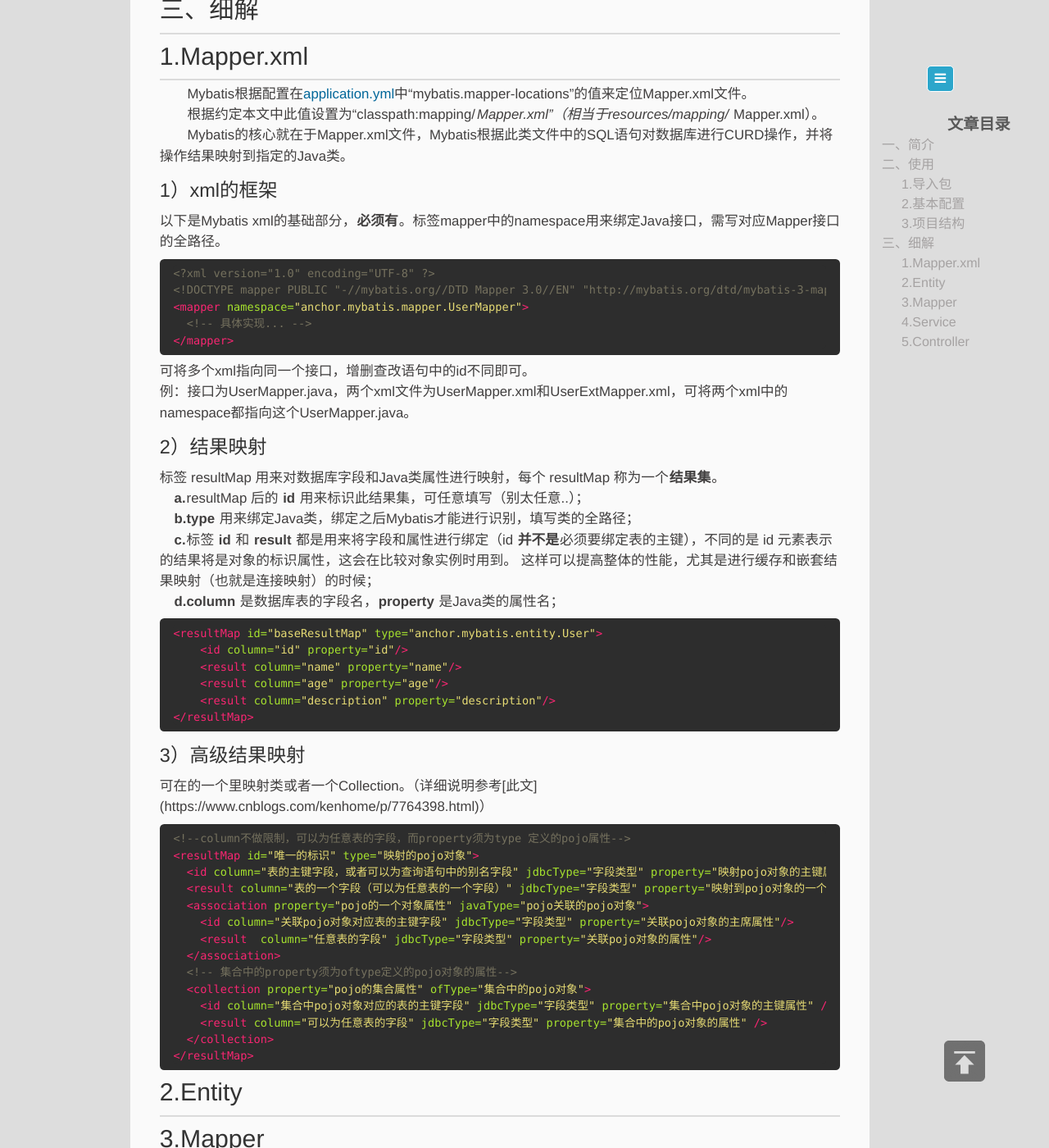
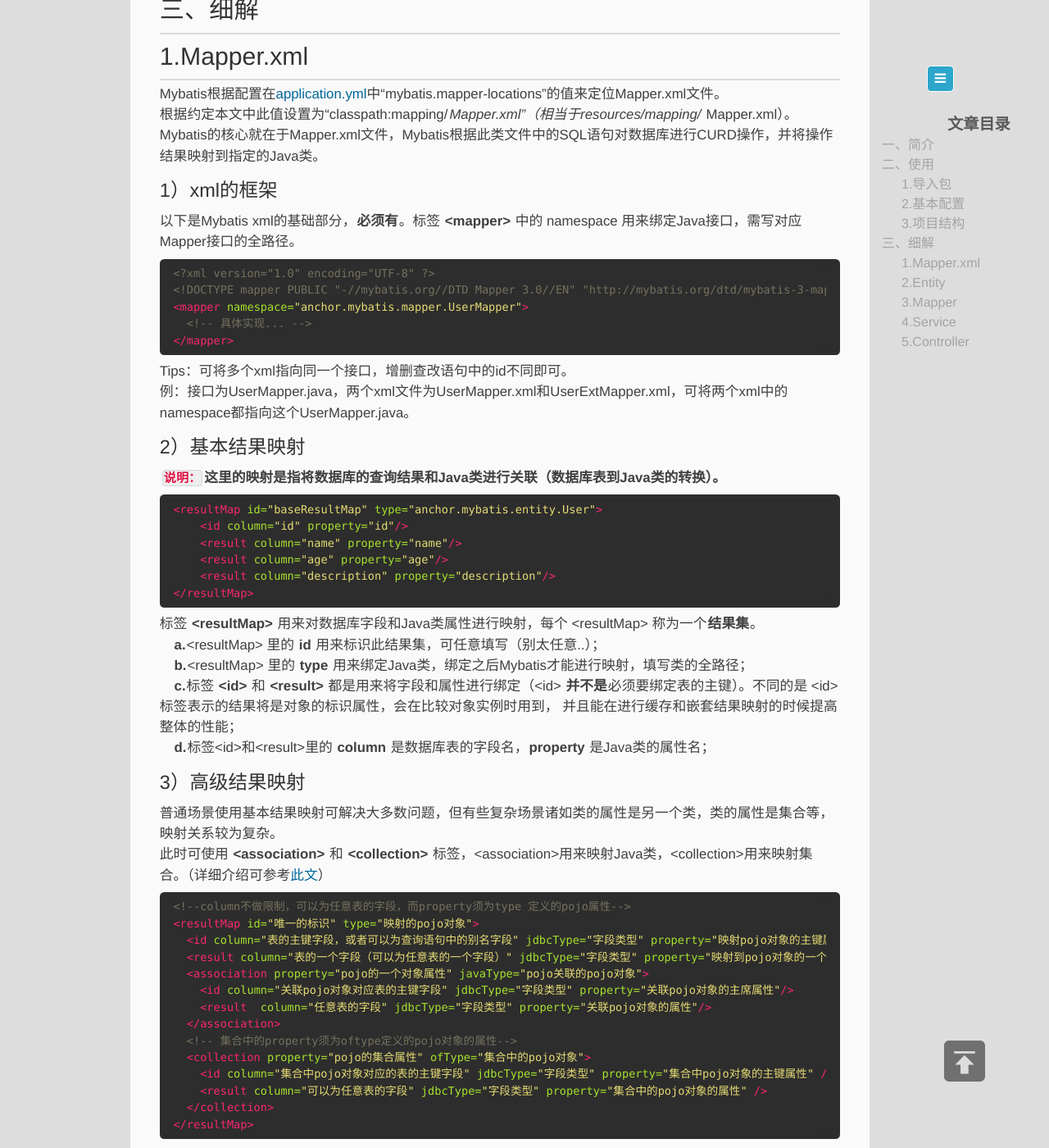
Before and after one commit to memorate/memorate.github.io, a Jekyll site: the page built from _posts/2019-12-31-spring-boot-mybatis.markdown, in a window 1280 px wide and 1400 px high, scrolled down 2421 px. Shown: the whole window at 82% size. Built offline with Jekyll 4.4.1, drawn with Linux system fonts in a browser that asks for light colours; some of the changed text lies outside the part shown.

Commit message:
添加mybatis内容

````diff
--- a/_posts/2019-12-31-spring-boot-mybatis.markdown
+++ b/_posts/2019-12-31-spring-boot-mybatis.markdown
@@ -87,15 +87,10 @@ logging:
   <!-- 具体实现... -->
 </mapper>
 ```
-可将多个xml指向同一个接口，增删查改语句中的id不同即可。
+Tips：可将多个xml指向同一个接口，增删查改语句中的id不同即可。
 例：接口为UserMapper.java，两个xml文件为UserMapper.xml和UserExtMapper.xml，可将两个xml中的namespace都指向这个UserMapper.java。
-#### 2）结果映射
-标签 resultMap 用来对数据库字段和Java类属性进行映射，每个 resultMap 称为一个**结果集**。
-　**a.**resultMap 后的 **id** 用来标识此结果集，可任意填写（别太任意..）；
-　**b.type** 用来绑定Java类，绑定之后Mybatis才能进行识别，填写类的全路径；
-　**c.**标签 **id** 和 **result** 都是用来将字段和属性进行绑定（id **并不是**必须要绑定表的主键），不同的是 id 元素表示的结果将是对象的标识属性，这会在比较对象实例时用到。
-这样可以提高整体的性能，尤其是进行缓存和嵌套结果映射（也就是连接映射）的时候；
-　**d.column** 是数据库表的字段名，**property** 是Java类的属性名；
+#### 2）基本结果映射
+**`说明：`这里的映射是指将数据库的查询结果和Java类进行关联（数据库表到Java类的转换）。**
 ```xml
 <resultMap id="baseResultMap" type="anchor.mybatis.entity.User">
     <id column="id" property="id"/>
@@ -104,8 +99,15 @@ logging:
     <result column="description" property="description"/>
 </resultMap>
 ```
+标签 **\<resultMap>** 用来对数据库字段和Java类属性进行映射，每个 \<resultMap> 称为一个**结果集**。
+　**a.**\<resultMap> 里的 **id** 用来标识此结果集，可任意填写（别太任意..）；
+　**b.**\<resultMap> 里的 **type** 用来绑定Java类，绑定之后Mybatis才能进行映射，填写类的全路径；
+　**c.**标签 **\<id>** 和 **\<result>** 都是用来将字段和属性进行绑定（\<id> **并不是**必须要绑定表的主键）。不同的是 \<id> 标签表示的结果将是对象的标识属性，会在比较对象实例时用到，
+并且能在进行缓存和嵌套结果映射的时候提高整体的性能；
+　**d.**标签\<id>和\<result>里的 **column** 是数据库表的字段名，**property** 是Java类的属性名；
 #### 3）高级结果映射
-可在<resultMap>的一个<result>里映射类或者一个Collection。（详细说明参考[此文](https://www.cnblogs.com/kenhome/p/7764398.html)）
+普通场景使用基本结果映射可解决大多数问题，但有些复杂场景诸如类的属性是另一个类，类的属性是集合等，映射关系较为复杂。
+此时可使用 **\<association>** 和 **\<collection>** 标签，\<association>用来映射Java类，\<collection>用来映射集合。（详细介绍可参考[此文](https://www.cnblogs.com/kenhome/p/7764398.html)）
 ```xml
 <!--column不做限制，可以为任意表的字段，而property须为type 定义的pojo属性-->
 <resultMap id="唯一的标识" type="映射的pojo对象">
@@ -122,6 +124,12 @@ logging:
   </collection>
 </resultMap>
 ```
+#### 4）CURD
+使用 **\<insert>**、**\<delete>**、**\<select>**、**\<update>** 四个标签并编写SQL语句进行增删查改。
+##### Ⅰ.新增
+##### Ⅱ.更新
+##### Ⅲ.查询
+##### Ⅳ.删除
 ## 2.Entity
 ## 3.Mapper
 ## 4.Service
````
Also changed, not shown: other parts of _posts/2019-12-31-spring-boot-mybatis.markdown (+4 -4 lines).
